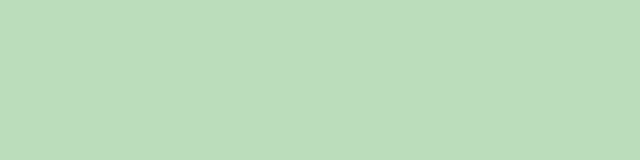
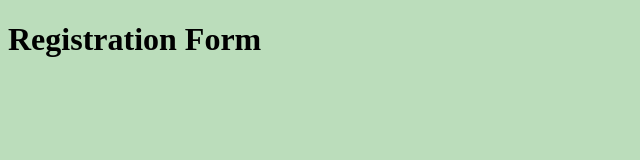
Before and after one commit to edseldee/edsel-html-form-exercise, a plain HTML site: page index.html in a window 1280 px wide. Shown: the whole page, without its empty margins (0-640 px from the left). Drawn offline with Linux system fonts and the light colour scheme.

Commit message:
add h1 regisgtration and comments

```diff
--- a/index.html
+++ b/index.html
@@ -8,6 +8,15 @@
     <link rel="stylesheet" href="./css/styles.css">
 </head>
 <body>
+    <!-- **********************Title of  the form -->
+    <h1>Registration Form</h1>
+    <!-- **********************FORM -->
 
+
+    <!--fieldset 1  -->
+
+    <!--fieldset 2  -->
+
+    <!--fieldset 3  -->
 </body>
 </html>
```
